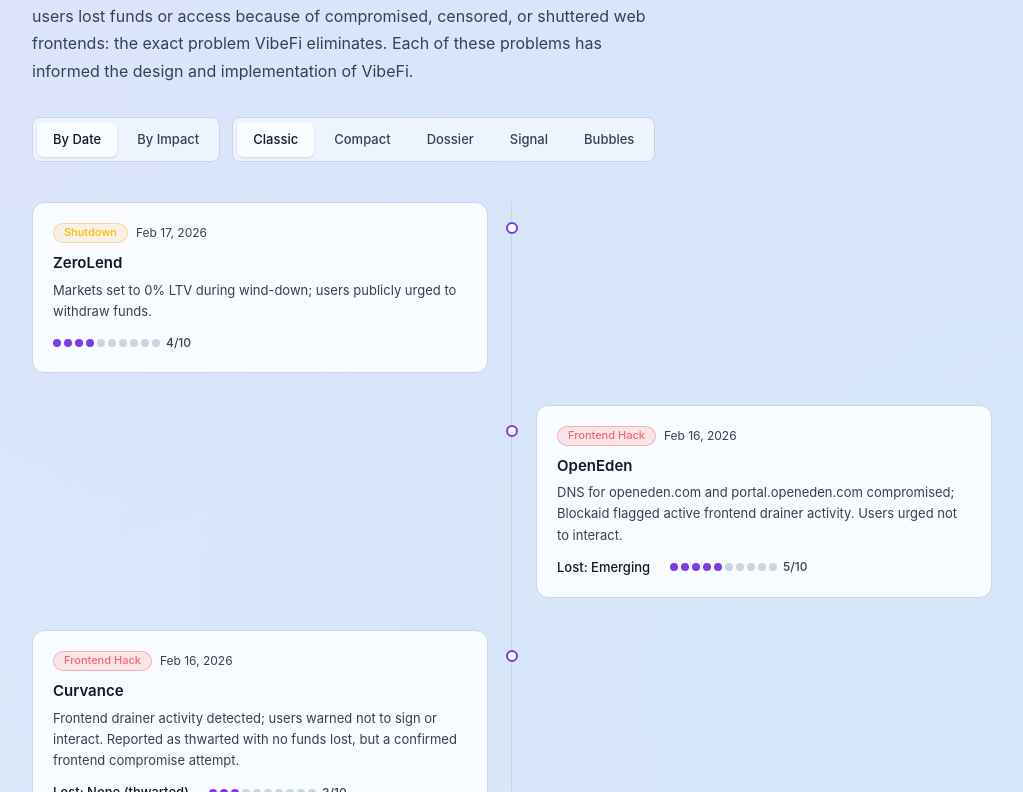
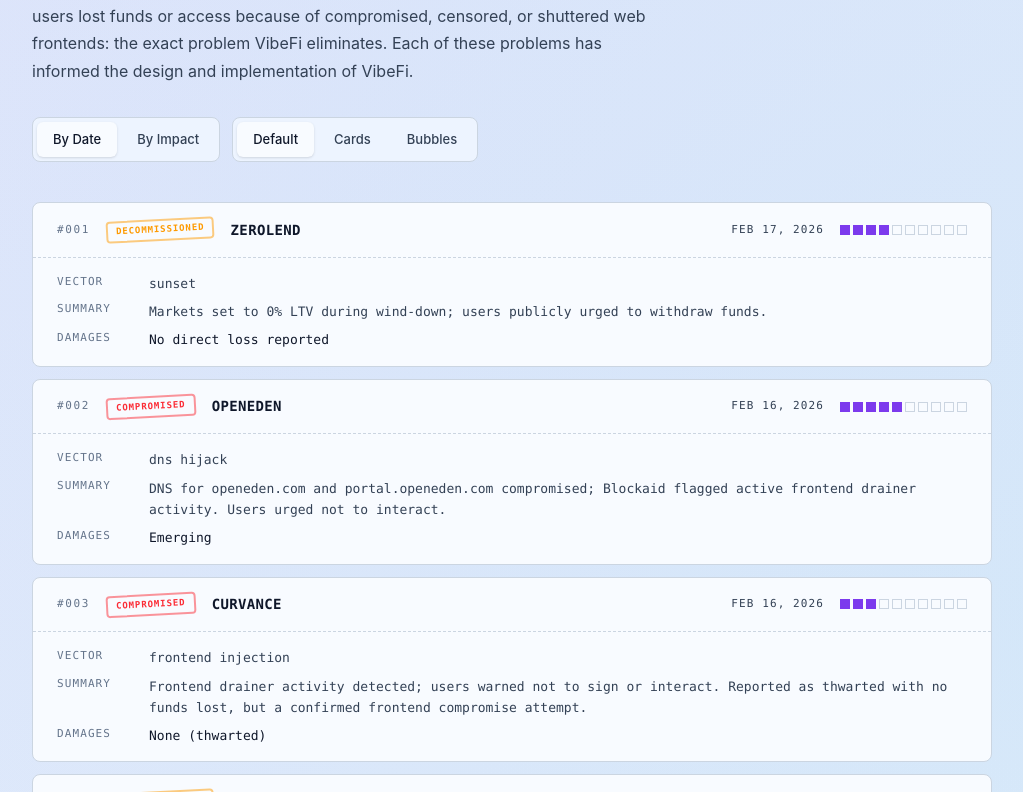
Before and after one commit to vibefi/lander, a React (Vite) app: page /timeline in a window 1280 px wide. Shown: the part 308-1100 px from the top of the page, without its empty margins (128-1151 px from the left). Built offline with nearby package versions, Linux system fonts and the light colour scheme; a web font is replaced by a local one.

Commit message:
Update timeline, remove extraneous views

```diff
--- a/src/components/Nav.tsx
+++ b/src/components/Nav.tsx
@@ -12,7 +12,7 @@
   { label: "How It Works", href: "/#how-it-works" },
   { label: "Features", href: "/#features" },
   { label: "Download", to: "/download" },
-  { label: "Timeline", to: "/timeline" },
+  { label: "Frontend Incidents", to: "/timeline" },
   {
     label: "Docs",
     href: "https://docs.vibefi.dev/",
--- a/src/pages/Timeline.tsx
+++ b/src/pages/Timeline.tsx
@@ -29,7 +29,7 @@
 };
 
 type SortMode = "date" | "impact";
-type ViewMode = "classic" | "compact" | "dossier" | "signal" | "bubbles";
+type ViewMode = "default" | "cards" | "bubbles";
 
 /* ------------------------------------------------------------------ */
 /*  Helpers                                                            */
@@ -177,136 +177,7 @@
 }
 
 /* ================================================================== */
-/*  VIEW 1 — Classic (alternating spine)                               */
-/* ================================================================== */
-
-function ClassicCard({
-  event,
-  side,
-}: {
-  event: TimelineEvent;
-  side: "left" | "right";
-}) {
-  return (
-    <div
-      className={`relative w-full md:w-[calc(50%-24px)] ${
-        side === "left" ? "md:mr-auto" : "md:ml-auto"
-      }`}
-    >
-      <span
-        className={`absolute top-5 hidden h-3 w-3 rounded-full border-2 border-brand-violet bg-surface md:block ${
-          side === "left" ? "-right-[30px]" : "-left-[30px]"
-        }`}
-      />
-      <div className="rounded-xl border border-border bg-surface p-5 transition-colors duration-150 hover:border-border/60 hover:bg-surface-alt/50">
-        <div className="flex flex-wrap items-center gap-2">
-          <CategoryBadge category={event.category} />
-          <span className="text-[12px] text-ink-muted">
-            {formatDate(event.date)}
-          </span>
-        </div>
-        <h3 className="mt-2.5 text-[15px] font-semibold leading-snug text-ink">
-          {event.project}
-        </h3>
-        <p className="mt-1.5 text-[13px] leading-relaxed text-ink-muted">
-          {event.summary}
-        </p>
-        <div className="mt-3 flex flex-wrap items-center gap-x-5 gap-y-2">
-          {event.amountLostDisplay !== "N/A" && (
-            <span className="text-[13px] font-medium text-ink">
-              Lost: {event.amountLostDisplay}
-            </span>
-          )}
-          <ImpactDots score={event.impactScore} />
-        </div>
-      </div>
-    </div>
-  );
-}
-
-function ClassicView({ data }: { data: TimelineEvent[] }) {
-  return (
-    <div className="relative mt-10">
-      <div className="absolute left-3 top-0 bottom-0 w-px bg-border md:left-1/2 md:-translate-x-px" />
-      <div className="flex flex-col gap-8 pl-10 md:pl-0">
-        {data.map((event, i) => (
-          <div key={event.id} className="relative">
-            <span className="absolute -left-[29px] top-5 h-3 w-3 rounded-full border-2 border-brand-violet bg-surface md:hidden" />
-            <ClassicCard
-              event={event}
-              side={i % 2 === 0 ? "left" : "right"}
-            />
-          </div>
-        ))}
-      </div>
-    </div>
-  );
-}
-
-/* ================================================================== */
-/*  VIEW 2 — Compact (dense table-list)                                */
-/* ================================================================== */
-
-function CompactView({ data }: { data: TimelineEvent[] }) {
-  return (
-    <div className="mt-10 overflow-hidden rounded-xl border border-border">
-      {/* Header */}
-      <div className="hidden grid-cols-[100px_1fr_140px_80px] gap-4 border-b border-border bg-surface-alt px-5 py-3 text-[11px] font-semibold uppercase tracking-[0.08em] text-ink-faint sm:grid">
-        <span>Date</span>
-        <span>Incident</span>
-        <span>Amount Lost</span>
-        <span className="text-right">Impact</span>
-      </div>
-      {data.map((event, i) => (
-        <div
-          key={event.id}
-          className={`group grid grid-cols-1 gap-x-4 gap-y-1 border-b border-border px-5 py-3.5 transition-colors duration-100 last:border-b-0 hover:bg-surface-alt/60 sm:grid-cols-[100px_1fr_140px_80px] sm:items-center ${
-            i % 2 === 0 ? "bg-surface" : "bg-surface-alt/30"
-          }`}
-        >
-          <span className="text-[12px] tabular-nums text-ink-muted">
-            {formatDateShort(event.date)}
-          </span>
-          <div className="flex items-start gap-2.5 sm:items-center">
-            <span
-              className={`mt-1.5 h-2 w-2 shrink-0 rounded-full sm:mt-0 ${CATEGORY_ACCENT[event.category]}`}
-            />
-            <div className="min-w-0">
-              <span className="text-[13px] font-medium text-ink">
-                {event.project}
-              </span>
-              <span className="ml-2 hidden text-[12px] text-ink-muted lg:inline">
-                {event.summary.length > 80
-                  ? event.summary.slice(0, 80) + "…"
-                  : event.summary}
-              </span>
-            </div>
-          </div>
-          <span className="text-[13px] text-ink-muted">
-            {event.amountLostDisplay === "N/A"
-              ? "—"
-              : event.amountLostDisplay}
-          </span>
-          <div className="flex items-center justify-end gap-1.5 sm:justify-end">
-            <div className="flex gap-[2px]">
-              {Array.from({ length: 10 }, (_, j) => (
-                <span
-                  key={j}
-                  className={`inline-block h-1.5 w-1.5 rounded-full ${
-                    j < event.impactScore ? "bg-brand-violet" : "bg-border"
-                  }`}
-                />
-              ))}
-            </div>
-          </div>
-        </div>
-      ))}
-    </div>
-  );
-}
-
-/* ================================================================== */
-/*  VIEW 3 — Dossier (classified-document aesthetic)                   */
+/*  VIEW: Default (dossier style, hover-expand)                        */
 /* ================================================================== */
 
 const CATEGORY_STAMP: Record<Category, { text: string; color: string }> = {
@@ -316,41 +187,114 @@
   regulatory: { text: "ENFORCEMENT", color: "border-blue-500/50 text-blue-500" },
 };
 
-function DossierView({ data }: { data: TimelineEvent[] }) {
+const MOBILE_BREAKPOINT = 768; // matches Tailwind `md:`
+const AUTO_EXPAND_THRESHOLD = 8; // impact score >= this auto-expands on mobile
+
+function useIsMobile() {
+  const [mobile, setMobile] = useState(
+    () => typeof window !== "undefined" && window.innerWidth < MOBILE_BREAKPOINT,
+  );
+  useEffect(() => {
+    const mq = window.matchMedia(`(max-width: ${MOBILE_BREAKPOINT - 1}px)`);
+    const handler = (e: MediaQueryListEvent) => setMobile(e.matches);
+    mq.addEventListener("change", handler);
+    return () => mq.removeEventListener("change", handler);
+  }, []);
+  return mobile;
+}
+
+function DefaultView({ data }: { data: TimelineEvent[] }) {
+  const isMobile = useIsMobile();
+  // On mobile: track which items are toggled open (tap to expand/collapse)
+  const [mobileExpanded, setMobileExpanded] = useState<Set<string>>(() => {
+    // Auto-expand high-impact items on mobile
+    return new Set(
+      data
+        .filter((e) => e.impactScore >= AUTO_EXPAND_THRESHOLD)
+        .map((e) => e.id),
+    );
+  });
+
+  function toggleMobile(id: string) {
+    setMobileExpanded((prev) => {
+      const next = new Set(prev);
+      if (next.has(id)) next.delete(id);
+      else next.add(id);
+      return next;
+    });
+  }
+
   return (
-    <div className="mt-10 space-y-5">
+    <div className="mt-10 space-y-3">
       {data.map((event, i) => {
         const stamp = CATEGORY_STAMP[event.category];
+        // Desktop: always expanded. Mobile: toggled via tap.
+        const isOpen = isMobile ? mobileExpanded.has(event.id) : true;
+
         return (
           <div
             key={event.id}
-            className="relative overflow-hidden rounded-lg border border-border bg-surface p-6 font-mono transition-colors duration-150 hover:bg-surface-alt/40"
+            className="relative overflow-hidden rounded-lg border border-border bg-surface font-mono transition-colors duration-150 hover:bg-surface-alt/40"
+            onClick={isMobile ? () => toggleMobile(event.id) : undefined}
           >
-            {/* Case number + stamp */}
-            <div className="flex items-start justify-between gap-4">
-              <div>
-                <span className="text-[11px] uppercase tracking-[0.15em] text-ink-faint">
-                  Case #{String(i + 1).padStart(3, "0")}
+            {/* Collapsed: single row */}
+            <div className="flex items-center gap-4 px-5 py-4 sm:px-6">
+              <span className="shrink-0 text-[11px] uppercase tracking-[0.15em] text-ink-faint">
+                #{String(i + 1).padStart(3, "0")}
               </span>
-                <span className="mx-2 text-ink-faint">|</span>
-                <span className="text-[11px] uppercase tracking-[0.1em] text-ink-muted">
-                  {formatDate(event.date)}
-                </span>
-              </div>
               <span
-                className={`-rotate-3 rounded border-2 px-3 py-1 text-[10px] font-bold uppercase tracking-[0.12em] ${stamp.color}`}
+                className={`hidden shrink-0 -rotate-3 rounded border-2 px-2 py-0.5 text-[9px] font-bold uppercase tracking-[0.1em] sm:inline-block ${stamp.color}`}
               >
                 {stamp.text}
               </span>
+              <h3 className="min-w-0 truncate text-[14px] font-bold uppercase tracking-wide text-ink">
+                {event.project}
+              </h3>
+              <span className="ml-auto shrink-0 text-[11px] uppercase tracking-[0.1em] text-ink-muted">
+                {formatDate(event.date)}
+              </span>
+              <div className="hidden shrink-0 gap-[3px] sm:flex">
+                {Array.from({ length: 10 }, (_, j) => (
+                  <span
+                    key={j}
+                    className={`inline-block h-2.5 w-2.5 border ${
+                      j < event.impactScore
+                        ? "border-brand-violet bg-brand-violet"
+                        : "border-border bg-transparent"
+                    }`}
+                  />
+                ))}
+              </div>
             </div>
 
-            {/* Subject line */}
-            <h3 className="mt-4 text-[17px] font-bold uppercase tracking-wide text-ink">
-              {event.project}
-            </h3>
-
-            {/* Dossier fields */}
-            <div className="mt-4 space-y-2 border-t border-dashed border-border pt-4">
+            {/* Expanded: full dossier details */}
+            <div
+              className={`grid overflow-hidden transition-[grid-template-rows] duration-300 ease-out ${
+                isOpen ? "grid-rows-[1fr]" : "grid-rows-[0fr]"
+              }`}
+            >
+              <div className="overflow-hidden">
+                <div className="space-y-2 border-t border-dashed border-border px-5 py-4 sm:px-6">
+                  {/* Stamp on mobile */}
+                  <div className="flex items-center gap-2 sm:hidden">
+                    <span
+                      className={`-rotate-3 rounded border-2 px-2 py-0.5 text-[9px] font-bold uppercase tracking-[0.1em] ${stamp.color}`}
+                    >
+                      {stamp.text}
+                    </span>
+                    <div className="flex gap-[3px]">
+                      {Array.from({ length: 10 }, (_, j) => (
+                        <span
+                          key={j}
+                          className={`inline-block h-2.5 w-2.5 border ${
+                            j < event.impactScore
+                              ? "border-brand-violet bg-brand-violet"
+                              : "border-border bg-transparent"
+                          }`}
+                        />
+                      ))}
+                    </div>
+                  </div>
                   <div className="flex gap-3">
                     <span className="w-20 shrink-0 text-[11px] uppercase tracking-[0.1em] text-ink-faint">
                       Vector
@@ -378,27 +322,7 @@
                     </span>
                   </div>
                 </div>
-
-            {/* Severity bar */}
-            <div className="mt-4 flex items-center gap-3 border-t border-dashed border-border pt-4">
-              <span className="text-[11px] uppercase tracking-[0.1em] text-ink-faint">
-                Severity
-              </span>
-              <div className="flex gap-[3px]">
-                {Array.from({ length: 10 }, (_, j) => (
-                  <span
-                    key={j}
-                    className={`inline-block h-3 w-3 border ${
-                      j < event.impactScore
-                        ? "border-brand-violet bg-brand-violet"
-                        : "border-border bg-transparent"
-                    }`}
-                  />
-                ))}
               </div>
-              <span className="text-[12px] font-bold text-ink">
-                {event.impactScore}/10
-              </span>
             </div>
           </div>
         );
@@ -408,7 +332,7 @@
 }
 
 /* ================================================================== */
-/*  VIEW 4 — Signal (impact-hero data visualisation)                   */
+/*  VIEW: Cards (impact-hero data visualisation)                       */
 /* ================================================================== */
 
 function SignalView({ data }: { data: TimelineEvent[] }) {
@@ -568,7 +492,7 @@
   const isPanning = useRef(false);
   const panStart = useRef({ x: 0, y: 0, panX: 0, panY: 0 });
   const zoomRef = useRef(zoom);
-  zoomRef.current = zoom;
+  useEffect(() => { zoomRef.current = zoom; }, [zoom]);
 
   // Measure container and recenter pan
   useEffect(() => {
@@ -868,16 +792,14 @@
 ];
 
 const VIEW_OPTIONS: { key: ViewMode; label: string }[] = [
-  { key: "classic", label: "Classic" },
-  { key: "compact", label: "Compact" },
-  { key: "dossier", label: "Dossier" },
-  { key: "signal", label: "Signal" },
+  { key: "default", label: "Default" },
+  { key: "cards", label: "Cards" },
   { key: "bubbles", label: "Bubbles" },
 ];
 
 export function Timeline() {
   const [sort, setSort] = useState<SortMode>("date");
-  const [view, setView] = useState<ViewMode>("classic");
+  const [view, setView] = useState<ViewMode>("default");
 
   const totalLost = useMemo(() => {
     const sum = (events as TimelineEvent[]).reduce(
@@ -930,10 +852,8 @@
             <PillToggle options={VIEW_OPTIONS} current={view} onChange={setView} />
           </div>
 
-          {view === "classic" && <ClassicView data={sorted} />}
-          {view === "compact" && <CompactView data={sorted} />}
-          {view === "dossier" && <DossierView data={sorted} />}
-          {view === "signal" && <SignalView data={sorted} />}
+          {view === "default" && <DefaultView data={sorted} />}
+          {view === "cards" && <SignalView data={sorted} />}
           {view === "bubbles" && <BubblesView data={sorted} />}
         </div>
       </main>
```
Lines whose indentation alone changed are shown as unchanged.
